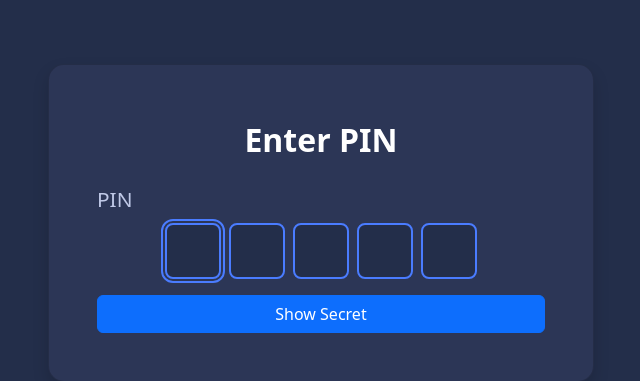
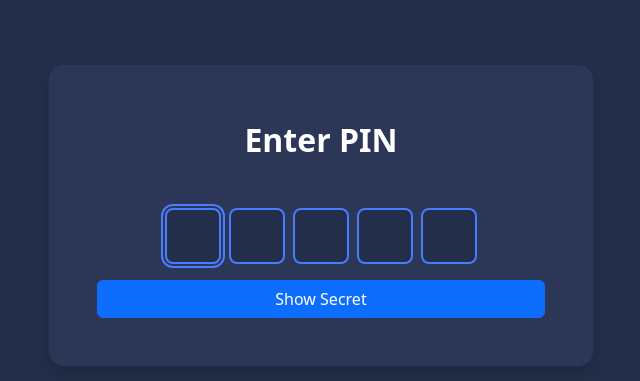
Before and after one commit to CodeLionius/SafeSecret, a Flask app: template templates/enter_pin.html in a window 1280 px wide. Shown: the part 51-432 px from the top of the page, without its empty margins (319-959 px from the left). Run offline with Flask 3, Linux system fonts and the light colour scheme; the template is opened without the code that fills it, so the values that code supplies are empty; parts of the project's set-up code (start-up, migrations or seed data) failed here and were passed over.

Commit message:
Remove 'PIN' text in enter pin window

```diff
--- a/templates/enter_pin.html
+++ b/templates/enter_pin.html
@@ -209,7 +209,7 @@
                 {% else %}
                 <form method="post">
                   <div class="mb-3">
-                    <label class="form-label">PIN</label>
+                    <label class="form-label"></label>
                     <div class="pin-input" role="group" aria-label="5 character PIN input">
                       <input type="tel" inputmode="text" maxlength="1" class="pin-box" pattern="[A-Za-z0-9]" required aria-label="PIN character 1" autocomplete="one-time-code" autofocus>
                       <input type="tel" inputmode="text" maxlength="1" class="pin-box" pattern="[A-Za-z0-9]" required aria-label="PIN character 2" autocomplete="one-time-code">
```
